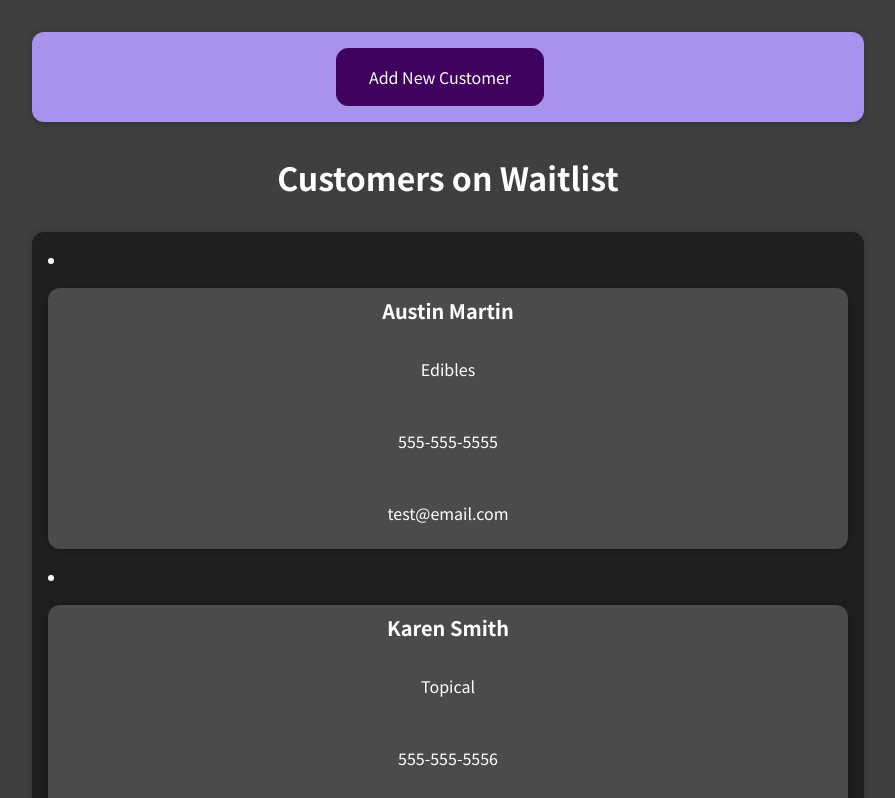
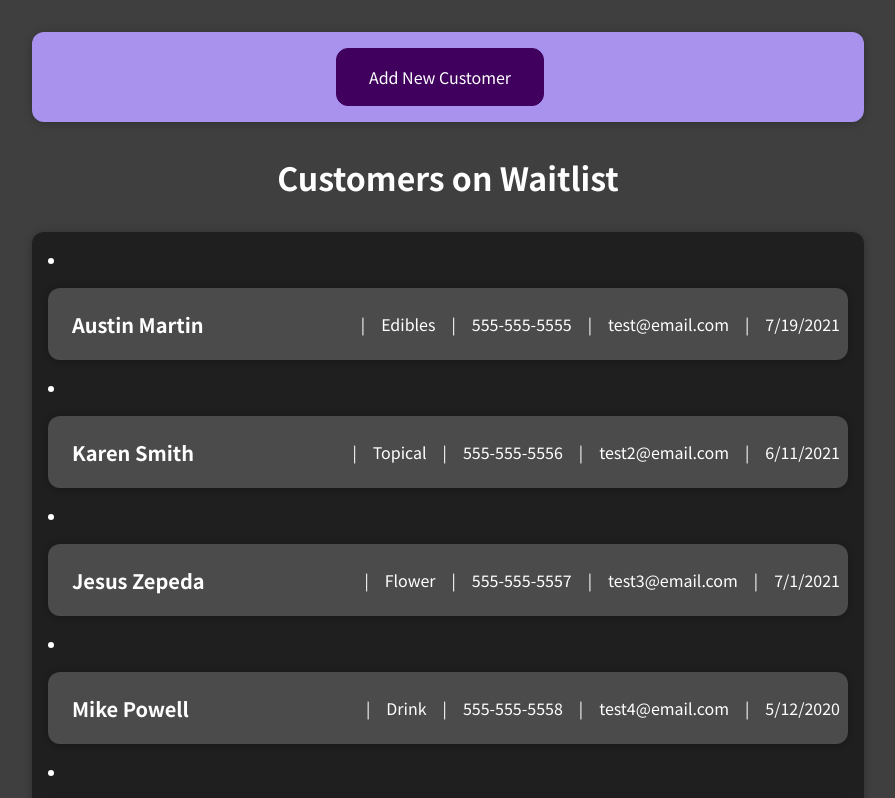
Before and after one commit to Nomad9-0/Inventory-Updater, a React (Create React App) app in the folder inventory-updater/: page / in a window 1280 px wide. Shown: the top 798 px of the page, without its empty margins (192-1087 px from the left). Built offline with nearby package versions, Linux system fonts and the light colour scheme.

Commit message:
Date form was subitted not displays next to the customer name and product they are waiting for

```diff
--- a/inventory-updater/src/components/Customers/CustomerForm.js
+++ b/inventory-updater/src/components/Customers/CustomerForm.js
@@ -4,7 +4,7 @@ import './CustomerForm.css';
 const CustomerForm = (props) => {
     const [enteredName, setEnteredName] = useState('');
     const [enteredProduct, setEnteredProduct] = useState('');
-    // const [enteredDate, setEnteredDate] = useState('');
+    const [date, setDate] = useState(new Date());
     const [enteredPhoneNumber, setEnteredPhoneNumber] = useState('');
     const [enteredEmail, setEnteredEmail] = useState('');
     // const [userInput, setUserInput] = useState({
@@ -15,45 +15,22 @@ const CustomerForm = (props) => {
 
     const nameChangeHandler = (event) => {
         setEnteredName(event.target.value);
-        // setUserInput({
-        //     ...userInput,
-        //     enteredTitle: event.target.value
-        // })
-        // setUserInput((prevState) => {
-        //     return { ...prevState, enteredTitle: event.target.value };
-        // });
     };
 
     const productChangeHandler = (event) => {
         setEnteredProduct(event.target.value);
-        // setUserInput({
-        //     ...userInput,
-        //     enteredAmount: event.target.value
-        // })
     };
 
-    // const dateChangeHandler = (event) => {
-    //     setEnteredDate(event.target.value);
-    //     // setUserInput({
-    //     //     ...userInput,
-    //     //     enteredDate: event.target.value
-    //     // })
-    // };
+    const dateChangeHandler = () => {
+        setDate(new Date().toLocaleString('en-US'));
+    };
 
     const phoneNumberChangeHandler = (event) => {
         setEnteredPhoneNumber(event.target.value);
-        // setUserInput({
-        //     ...userInput,
-        //     enteredAmount: event.target.value
-        // })
     };
 
     const emailChangeHandler = (event) => {
         setEnteredEmail(event.target.value);
-        // setUserInput({
-        //     ...userInput,
-        //     enteredAmount: event.target.value
-        // })
     };
 
     const submitHandler = (event) => {
@@ -61,14 +38,14 @@ const CustomerForm = (props) => {
         const customerData = {
             name: enteredName,
             product: enteredProduct,
-            //date: new Date(enteredDate),
             phoneNumber: enteredPhoneNumber,
-            email: enteredEmail
+            email: enteredEmail,
+            date: date
         };
         props.onSaveCustomerData(customerData);
         setEnteredName('');
         setEnteredProduct('');
-        // setEnteredDate('');
+        setDate('');
         setEnteredPhoneNumber('');
         setEnteredEmail('');
     };
@@ -92,16 +69,6 @@ const CustomerForm = (props) => {
                         onChange={productChangeHandler}
                     />
                 </div>
-                {/* <div className="new-customer__control">
-                    <label>Date</label>
-                    <input
-                        type='date'
-                        min='2019-01-01'
-                        max='2022-12-31'
-                        value={enteredDate}
-                        onChange={dateChangeHandler}
-                    />
-                </div> */}
                 <div className="new-customer__control">
                     <label>Phone Number</label>
                     <input
@@ -121,7 +88,7 @@ const CustomerForm = (props) => {
             </div>
             <div className='new-customer__actions'>
                 <button type="button" onClick={props.onCancel}>Cancel</button>
-                <button type='submit'>Add Customer</button>
+                <button onClick={dateChangeHandler} type='submit'>Add Customer</button>
             </div>
         </form>
     );
--- a/inventory-updater/src/components/Customers/CustomerItem.css
+++ b/inventory-updater/src/components/Customers/CustomerItem.css
@@ -9,7 +9,7 @@
 
   .customer-item__description {
     display: flex;
-    flex-direction: column;
+    flex-direction: row;
     gap: 1rem;
     align-items: flex-start;
     justify-content: flex-start;
@@ -36,7 +36,7 @@
 
   @media (min-width: 580px) {
     .customer-item__description {
-      flex-direction: column;
+      flex-direction: row;
       align-items: center;
       justify-content: flex-start;
       flex: 1;
--- a/inventory-updater/src/components/Customers/CustomerItem.js
+++ b/inventory-updater/src/components/Customers/CustomerItem.js
@@ -9,10 +9,11 @@ const CustomerItem = (props) => {
             <Card className="customer-item">
                 {/* <CustomerDate date={props.date} /> */}
                 <div className="customer-item__description">
-                    <h2>{props.name}</h2>
-                    <p>{props.product}</p>
-                    <p>{props.phoneNumber}</p>
-                    <p>{props.email}</p>
+                    <h2>{props.name}</h2>|
+                    <p>{props.product}</p>|
+                    <p>{props.phoneNumber}</p>|
+                    <p>{props.email}</p>|
+                    <p>{props.date}</p>
                 </div>
             </Card>
         </li>
--- a/inventory-updater/src/components/Customers/Customers.js
+++ b/inventory-updater/src/components/Customers/Customers.js
@@ -1,8 +1,8 @@
-import React, { useState } from "react";
+import React from "react";
 import Card from '../UI/Card';
 import CustomerItem from "./CustomerItem";
 // import CustomerFilter from "./CustomerFilter";
-import CustomerList from "./CustomerList";
+// import CustomerList from "./CustomerList";
 import './Customers.css';
 
 
@@ -28,6 +28,7 @@ const Customers = (props) => {
                         product={customer.product}
                         phoneNumber={customer.phoneNumber}
                         email={customer.email}
+                        date={customer.date}
                     />
                 )}
             </Card>
```
